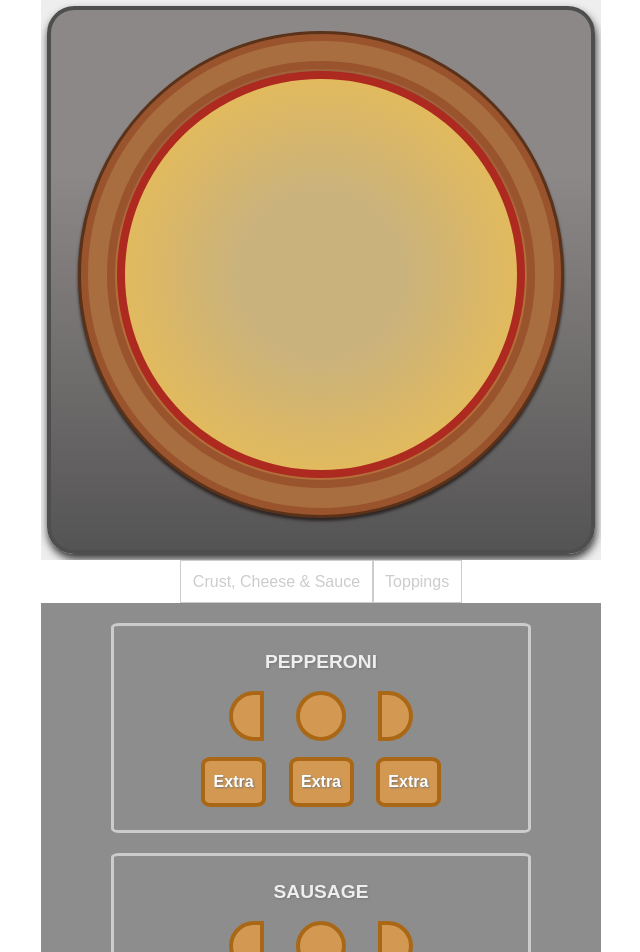
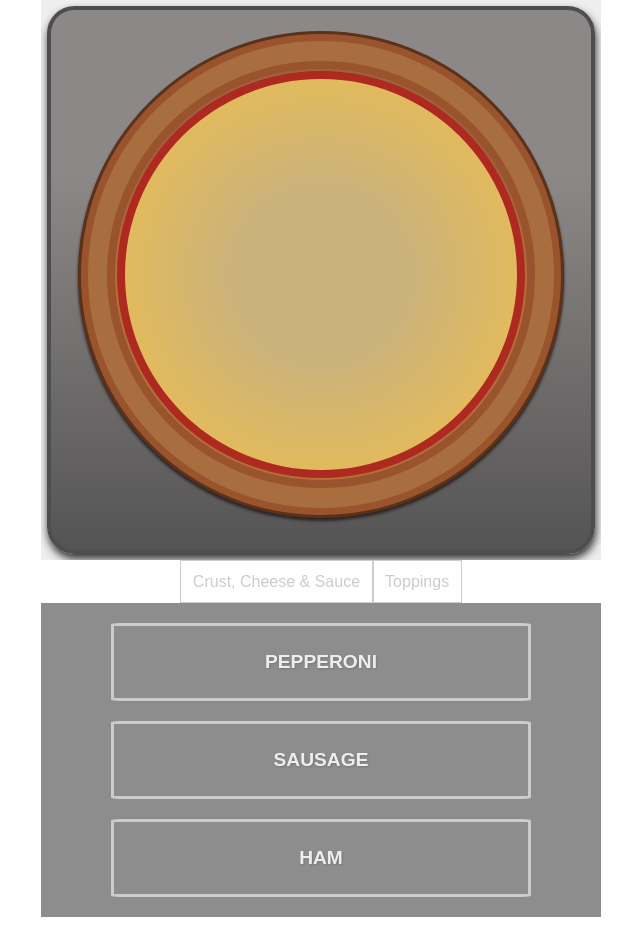
Before and after one commit to EricZimmer/Pizzafy, a React app: page / in a window 1280 px wide. Shown: the top 952 px of the page, without its empty margins (319-959 px from the left). After the commit the page ends 917 px from the top, so only its background shows below. Built offline with nearby package versions, Linux system fonts and the light colour scheme.

Commit message:
control toggling works

```diff
--- a/src/components/ControlGroup/BuildControls/BuildControl/BuildControl.js
+++ b/src/components/ControlGroup/BuildControls/BuildControl/BuildControl.js
@@ -11,7 +11,7 @@ class BuildControl extends Component {
             return { toggled: !prevState.toggled} });
 
         console.log('button toggle',this.state.toggled); */
-        this.props.clicked(event, this.props.name,  this.props.side,  this.props.amount, this.props.toggled);
+
 
 
     }
@@ -19,12 +19,12 @@ class BuildControl extends Component {
         const label = this.props.amount === "EXTRA" ? "Extra" : null;
         const thisClass = classes[this.props.class]
         let currClass = this.props.toggled ? [thisClass, classes.ToggledOn].join(' ')   : thisClass;
-        console.log('button toggle ', this.props.toggled, 'currclass ', currClass);
+        //console.log('button toggle ', this.props.toggled, 'currclass ', currClass);
         return (
             <button
                 className={currClass}
 
-                onClick={(event) => this.toggle(event)}>
+                onClick={(e) => this.props.clicked(e, this.props.side,  this.props.amount)}>
                 {label}
             </button>
         );
--- a/src/components/ControlGroup/BuildControls/BuildControls.js
+++ b/src/components/ControlGroup/BuildControls/BuildControls.js
@@ -5,49 +5,19 @@ import * as IngrTypes from '../../../INGREDIENTCONST';
 
 import BuildControl from './BuildControl/BuildControl';
 
-let placementRegular = [
-  { side: IngrTypes.LEFT, amount: IngrTypes.REGULAR, toggle: false},
-  { side: IngrTypes.WHOLE, amount: IngrTypes.REGULAR, toggle: false},
-  { side: IngrTypes.RIGHT, amount: IngrTypes.REGULAR, toggle: false}
-]
-
-let placementExtra = [
-  { side: IngrTypes.LEFT, amount: IngrTypes.EXTRA, toggle: false},
-  { side: IngrTypes.WHOLE, amount: IngrTypes.EXTRA, toggle: false},
-  { side: IngrTypes.RIGHT, amount: IngrTypes.EXTRA, toggle: false}
-]
-
-const MEAT_CONTROLS = [
-  { label: 'Pepperoni', type: IngrTypes.PEPPERONI },
-  { label: 'Sausage', type: IngrTypes.SAUSAGE },
-  { label: 'Ham', type: IngrTypes.HAM },
-];
-
-
-
-
 class BuildControls extends Component {
   state = {
-    [IngrTypes.PEPPERONI]: {
-      toggleToppings: true
 
+    [IngrTypes.REGULAR]: {
+      [IngrTypes.LEFT]: false,
+      [IngrTypes.WHOLE]: false,
+      [IngrTypes.RIGHT]: false
     },
-    [IngrTypes.SAUSAGE]: {
-      toggleToppings: false
-    },
-    [IngrTypes.HAM]: {
-      toggleToppings: false
-    },
-    [IngrTypes.REGULAR]: [
-      {side: IngrTypes.LEFT, toggled: false},
-      {side: IngrTypes.WHOLE, toggled: false},
-      {side: IngrTypes.RIGHT, toggled: false}
-    ],
-    [IngrTypes.EXTRA]: [
-      {side: IngrTypes.LEFT, toggled: false},
-      {side: IngrTypes.WHOLE, toggled: false},
-      {side: IngrTypes.RIGHT, toggled: false}
-    ],
+    [IngrTypes.EXTRA]: {
+      [IngrTypes.LEFT]: false,
+      [IngrTypes.WHOLE]: false,
+      [IngrTypes.RIGHT]: false
+    }
   }
 
   toggle = (e) => {
@@ -55,42 +25,67 @@ class BuildControls extends Component {
     e.target.classList.toggle(classes.Toggle);
   }
 
+  componentDidUpdate() {
+    const regState = this.state[IngrTypes.REGULAR];
+    let regular = null;
+    Object.keys(regState)
+      .map(side => {
+        console.log(regState[side]);
+        return regState[side] ? regular = side : regular = IngrTypes.NONE;
+      });
+      console.log('cdu ', regular);
+  }
 
-  toppingGroupToggle = (e) => {
+
+  toppingToggle = (e, side, amount) => {
     e.preventDefault();
-    e.stopPropagation();
-    const id = e.target.id || e.target.parentNode.id;
-    console.log('id= ', id);
-      if(id) {
+    this.props.addTopping(this.props.topping, side, amount);
 
+    const stateAmount = this.state[amount];
+    let updateToggle = Object.keys(stateAmount).map(stateSide => {
+      if(stateSide === side) {
+        if(amount === IngrTypes.REGULAR) {
           this.setState({
-          ...this.state,
-          [id]: {
-            ...this.state[id],
-            toggleToppings: !this.state[id].toggleToppings
+            [IngrTypes.EXTRA]: {
+              ...this.state[IngrTypes.EXTRA],
+              [IngrTypes[side]]: false,
+              [IngrTypes.WHOLE]: false
+            }
+          });
+        } else if(amount === IngrTypes.EXTRA) {
+            if(side === IngrTypes.WHOLE) {
+              this.setState({
+                [IngrTypes.REGULAR]: {
+                  [IngrTypes.LEFT]: false,
+                  [IngrTypes.WHOLE]: false,
+                  [IngrTypes.RIGHT]: false
+                }
+              });
+            } else {
+              this.setState({
+                [IngrTypes.REGULAR]: {
+                  ...this.state[IngrTypes.REGULAR],
+                  [IngrTypes[side]]: false
                 }
               });
             }
-
-
         }
 
-  toppingToggle = (e, name, side, amount, toggle) => {
-    e.preventDefault();
-    console.log('toppingToggle', toggle);
-    let updateToggle = this.state[amount].map(amnt => {
-      if(amnt.side === side) {
-        return {...amnt, toggled: !amnt.toggled}
-      } else return {...amnt, toggled: false };
-    });
+        return {[stateSide]: !stateAmount[stateSide]};
+      } else {
+        return {[stateSide]: false };
+      }
+    }).reduce((obj, item) => {
+      return {...obj, ...item};
+    },{});
     this.setState({
       [amount]: updateToggle
     });
-    console.log('updatedtoggle= ', this.state);
+    console.log('updatedtoggle= ', updateToggle);
     this.setState({
       pepperoni: [amount, side].join('__')
     });
-    this.props.addTopping(e, name, side, amount, toggle);
+    //this.props.addTopping(e, name, side, amount, toggle);
   }
 
 
@@ -100,43 +95,43 @@ class BuildControls extends Component {
     const extra = this.state.EXTRA;
     const topping = this.props.topping;
 
-    const controlsRegular = regular.map(reg => {
-      console.log('reg ', reg.side, reg.toggled);
 
+    const controlsRegular = Object.keys(regular).map(reg => {
       return <BuildControl
-        key={`${topping} + ${reg.side} + ${IngrTypes.REGULAR}`}
+        key={`${topping} + ${reg} + ${IngrTypes.REGULAR}`}
         name={topping}
         amount={IngrTypes.REGULAR}
-        side={reg.side}
-        class={reg.side}
-        toggled={reg.toggled}
+        side={reg}
+        class={reg}
+        toggled={regular[reg]}
         clicked={this.toppingToggle}
       />
 
     });
-    const controlsExtra = extra.map(extra => {
+    const controlsExtra = Object.keys(extra).map(ext => {
       return <BuildControl
-        key={`${topping} + ${extra.side} + ${IngrTypes.EXTRA}`}
+        key={`${topping} + ${ext} + ${IngrTypes.EXTRA}`}
         name={topping}
         amount={IngrTypes.EXTRA}
-        side={extra.side}
+        side={ext}
         class={IngrTypes.EXTRA}
-        toggled={extra.toggle}
+        toggled={extra[ext]}
         clicked={this.toppingToggle}
       />
     });
 
-    let controls = (
-      <div className={classes.BuildControls}>
-        <div
-          className={classes.Label}
-          /* onClick={(e) => this.toppingGroupToggle(e)} */>
+    const controls = (
+      <div id={this.props.topping} className={classes.BuildControls}
+        onClick={(e) => this.props.clicked(e)}>
+        <div className={classes.Label}>
           {this.props.topping}
         </div>
+        {this.props.toggled ?
+          <Auxhoc>
             <div className={classes.BuildControl}>{controlsRegular}</div>
             <div className={classes.BuildControl}>{controlsExtra}</div>
+          </Auxhoc> : null}
       </div>
-
     );
     return controls;
 
--- a/src/components/ControlGroup/ControlGroup.js
+++ b/src/components/ControlGroup/ControlGroup.js
@@ -3,9 +3,40 @@ import BuildControls from './BuildControls/BuildControls';
 import classes from './BuildControls/BuildControls.css';
 import * as IngrTypes from '../../INGREDIENTCONST';
 
-const TOPPINGS_MEAT = [IngrTypes.PEPPERONI, IngrTypes.SAUSAGE];
+const TOPPINGS_MEAT = [IngrTypes.PEPPERONI, IngrTypes.SAUSAGE, IngrTypes.HAM];
 
 class ControlGroup extends Component {
+
+  componentWillMount() {
+    let initState = TOPPINGS_MEAT.map(topping =>{
+      return {
+        [topping]: {
+          toggled: false
+        }
+      };
+    }).reduce((obj, item) => {
+      return {...obj, ...item};
+    },{});
+    console.log('initstate ', initState);
+    this.setState({...initState});
+  }
+
+  toppingGroupToggle = (e) => {
+    e.preventDefault();
+    e.stopPropagation();
+    const id = e.target.id || e.target.parentNode.id;
+    console.log('id= ', id);
+    if(id) {
+
+      this.setState({
+        ...this.state,
+        [id]: {
+
+          toggled: !this.state[id].toggled
+        }
+      });
+    }
+  }
 
   render() {
     let toppingsMeat = TOPPINGS_MEAT.map(topping => {
@@ -13,13 +44,15 @@ class ControlGroup extends Component {
         <BuildControls
           key={topping}
           /* id={topping} */
-          topping={topping}/>
+          clicked={(e) => this.toppingGroupToggle(e)}
+          topping={topping}
+          addTopping={this.props.addTopping}
+          toggled={this.state[topping].toggled}/>
       );
     });
     return (
       <div
-        className={classes.BuildControlsContainer}
-        /* onClick={(e) => this.toppingGroupToggle(e)} */>
+        className={classes.BuildControlsContainer}>
         {toppingsMeat}
       </div>
     );
--- a/src/components/Pizza/PizzaIngredient/PizzaIngredient.js
+++ b/src/components/Pizza/PizzaIngredient/PizzaIngredient.js
@@ -46,6 +46,15 @@ class PizzaIngredient extends Component {
           <Auxhoc>
             {getImageRegular(imgSrc.LEFT, divClasses.regular)}
             {getImageRegular(imgSrc.RIGHT, divClasses.regular)}
+          </Auxhoc>
+        );
+      } else if (amount === IngrTypes.EXTRA) {
+        finishedTopping = (
+          <Auxhoc>
+            {getImageRegular(imgSrc.LEFT, divClasses.regular)}
+            {getImageRegular(imgSrc.RIGHT, divClasses.regular)}
+            {getImageRegular(imgSrc.LEFT, divClasses.extra)}
+            {getImageRegular(imgSrc.RIGHT, divClasses.extra)}
           </Auxhoc>
         );
       }
--- a/src/containers/PizzaBuilder/PizzaBuilder.js
+++ b/src/containers/PizzaBuilder/PizzaBuilder.js
@@ -27,62 +27,9 @@ class PizzaBuilder extends Component {
     /* console.log('clicked'); */
   }
 
-  addToppingHandler = (event, name, side, amount, toggle) => {
-    event.preventDefault();
-    event.stopPropagation();
-    /* let newTopping = {};
-    switch(amount) {
-      case(IngrTypes.REGULAR):
-        switch(side) {
-          case(IngrTypes.LEFT):
-            newTopping = {
-              [IngrTypes.RIGHT]: IngrTypes.NONE,
-              [IngrTypes.WHOLE]: IngrTypes.NONE
-            }
-           break;
-          case(IngrTypes.RIGHT):
-            newTopping = {
-              [IngrTypes.LEFT]: IngrTypes.NONE,
-              [IngrTypes.WHOLE]: IngrTypes.NONE
-            }
-           break;
-          case(IngrTypes.WHOLE):
-            newTopping = {
-              [IngrTypes.LEFT]: IngrTypes.NONE,
-              [IngrTypes.RIGHT]: IngrTypes.NONE
-            }
-           break;
-          default: newTopping = null;
-        }
-        break;
-      case(IngrTypes.EXTRA):
-        switch(side) {
-          case(IngrTypes.LEFT):
-            newTopping = {
-              [IngrTypes.RIGHT]: IngrTypes.NONE,
-              [IngrTypes.WHOLE]: IngrTypes.NONE
-            }
-          break;
-          case(IngrTypes.RIGHT):
-            newTopping = {
-              [IngrTypes.LEFT]: IngrTypes.NONE,
-              [IngrTypes.WHOLE]: IngrTypes.NONE
-            }
-          break;
-          case(IngrTypes.WHOLE):
-            newTopping = {
-              [IngrTypes.LEFT]: IngrTypes.NONE,
-              [IngrTypes.RIGHT]: IngrTypes.NONE
-            }
-          break;
-          default: newTopping = null;
-        }
-        break;
-        default: newTopping = null;
-        console.log(newTopping);
-      return newTopping;
-    } */
-    console.log('add top toggle',toggle);
+  addToppingHandler = (name, side, amount) => {
+
+    console.log('add top ', name, side, amount);
     const newState = {
       ...this.state,
       ingredients: {
@@ -90,7 +37,7 @@ class PizzaBuilder extends Component {
         [IngrTypes[name]]: {
           ...this.state.ingredients[name],
           /* ...newTopping, */
-          [amount]: toggle ? side : IngrTypes.NONE
+          [amount]: side
         }
 
       }
@@ -139,7 +86,8 @@ class PizzaBuilder extends Component {
             clicked={(name) => this.headerClickedHandler(name)}
             addTopping={(event, name, side, amount, toggle) => this.addToppingHandler(event, name, side, amount, toggle)}>
         </BuildControls> */}
-        <ControlGroup />
+        <ControlGroup
+          addTopping={(name, side, amount) => this.addToppingHandler(name, side, amount) }/>
       </Auxhoc>
     );
   }
```
Lines whose indentation alone changed are shown as unchanged.
